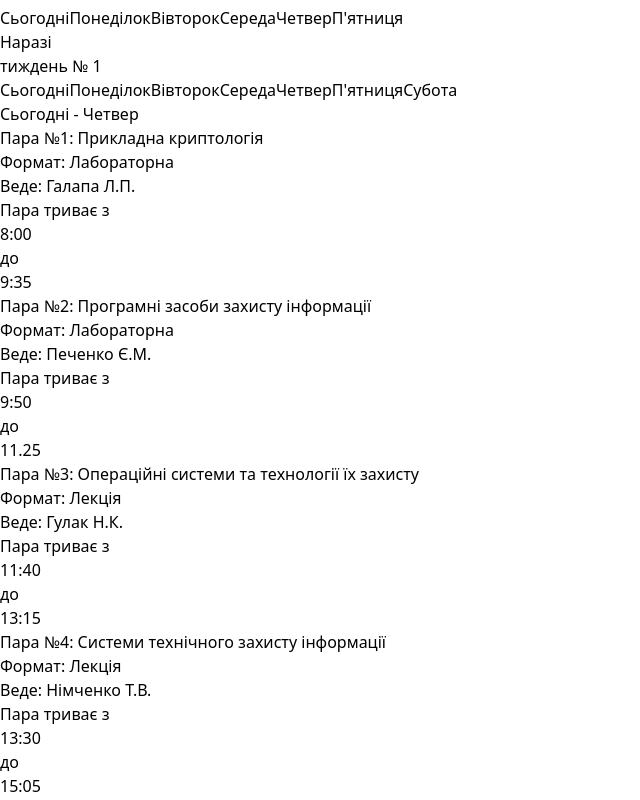
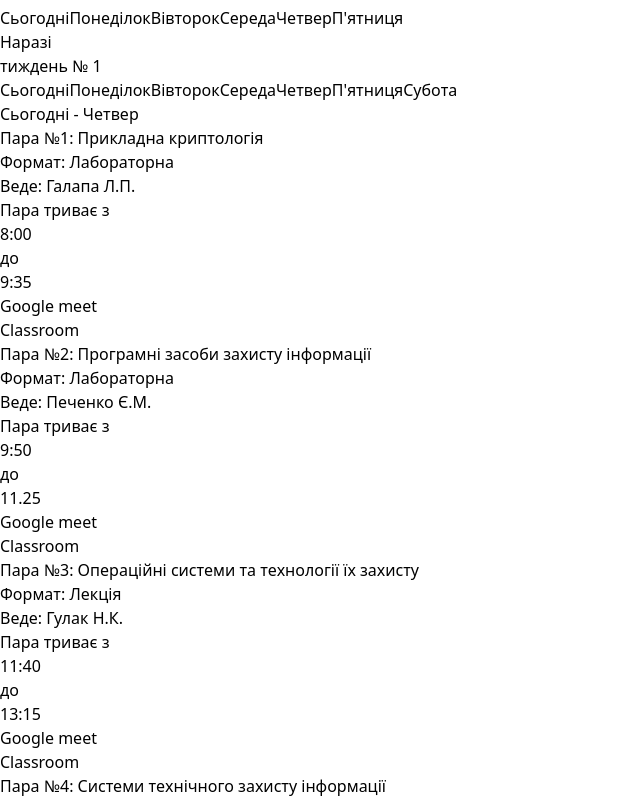
Before and after one commit to Solyaridz3/nau-daily, a React (Vite) app: page / in a window 1280 px wide. Shown: the part 800-1600 px from the top of the page, without its empty margins (0-640 px from the left). Built offline with nearby package versions, Linux system fonts and the light colour scheme.

Commit message:
google classrooms info update

```diff
--- a/src/App.tsx
+++ b/src/App.tsx
@@ -16,8 +16,6 @@ export interface IPair {
 export interface IWeek {
     [key: string]: IPair[];
 }
-
-
 
 const getWeek = (date: Date): number => {
     const startDate = new Date("February 16 2024 23:59:59");
--- a/src/components/Pair.tsx
+++ b/src/components/Pair.tsx
@@ -1,27 +1,67 @@
-import pairTime from '../data/pairTime.json';
-import {IPair} from "../App.tsx";
+import pairTime from "../data/pairTime.json";
+import { IPair } from "../App.tsx";
+import classRoomsData from "../data/classRooms.json";
+
+type ClassRooms = {
+    [key: string]: {
+        [key: string]: {
+            classroom: string;
+            googleMeet: string;
+        };
+    };
+};
+
+const classRooms: ClassRooms = classRoomsData;
 
 const Pair = (props: { pair: IPair }) => {
-    const currentPairTime = pairTime
-        .filter((timeData) => {
+    const currentPairTime = pairTime.filter((timeData) => {
         return timeData.pairNumber === props.pair.pairNumber;
     })[0];
-    return <div className="pair">
+    const pairClassRoomData =
+        classRooms[props.pair.pairFormat][props.pair.name];
+    let classroom = "";
+    let googleMeet = "";
+    if (pairClassRoomData !== undefined) {
+        classroom = pairClassRoomData.classroom;
+        googleMeet = pairClassRoomData.googleMeet;
+    }
+    return (
+        <div className="pair">
             <ul className="text-xl border-2 border-blue-500 rounded-md p-6">
-            <li>Пара №{props.pair.pairNumber}: {props.pair.name}</li>
+                <li>
+                    Пара №{props.pair.pairNumber}: {props.pair.name}
+                </li>
                 <li>Формат: {props.pair.pairFormat}</li>
                 <li>Веде: {props.pair.professor}</li>
-            <li>Пара триває з <p className="inline text-2xl">{currentPairTime.start}</p> до <p className="inline text-2xl   ">{currentPairTime.end}</p></li>
+                <li>
+                    Пара триває з{" "}
+                    <p className="inline text-2xl">{currentPairTime.start}</p>{" "}
+                    до{" "}
+                    <p className="inline text-2xl   ">{currentPairTime.end}</p>
+                </li>
                 <div className="text-xl text-white flex justify-between pt-2">
-                {props.pair.googleMeet && <a href={props.pair.googleMeet} target="_blank" className="p-2 rounded-md bg-blue-500 hover:bg-blue-700">
+                    {googleMeet && (
+                        <a
+                            href={googleMeet}
+                            target="_blank"
+                            className="p-2 rounded-md bg-blue-500 hover:bg-blue-700"
+                        >
                             <li>Google meet</li>
-                </a>}
-                {props.pair.classroom && <a href={props.pair.classroom} target="_blank" className="p-2 rounded-md bg-blue-500 hover:bg-blue-700">
+                        </a>
+                    )}
+                    {classroom && (
+                        <a
+                            href={classroom}
+                            target="_blank"
+                            className="p-2 rounded-md bg-blue-500 hover:bg-blue-700"
+                        >
                             <li>Classroom</li>
-                </a>}
+                        </a>
+                    )}
                 </div>
             </ul>
         </div>
-}
+    );
+};
 
 export default Pair;
--- /dev/null
+++ b/src/data/classRooms.json
@@ -0,0 +1,54 @@
+{
+    "Лекція": {
+        "Авіаційна безпека та кібербезпека авіаційних інф": {
+            "classroom": "https://classroom.google.com/c/NzA5NTg4NzIyMzI3",
+            "googleMeet": "https://meet.google.com/typ-xiww-rjd"
+        },
+        "Операційні системи та технології їх захисту": {
+            "classroom": "https://classroom.google.com/c/NzA4MjUwNDIxMDMw",
+            "googleMeet": "https://meet.google.com/eop-oocc-ryo"
+        },
+        "Програмні засоби захисту інформації": {
+            "classroom": "https://classroom.google.com/c/NzA4MDAzOTYxMTE0",
+            "googleMeet": "https://meet.google.com/itu-adgj-nts"
+        },
+        "Системи технічного захисту інформації": {
+            "classroom": "https://classroom.google.com/c/NzA3OTc1MzE2OTIx",
+            "googleMeet": "https://meet.google.com/uis-hkgm-epm"
+        },
+        "Основи інтернет-технологій": {
+            "classroom": "https://classroom.google.com/c/Njg1MjY1NDU2Mzk0",
+            "googleMeet": "https://meet.google.com/zrq-yuwu-jop"
+        },
+        "Захищені мережеві протоколи": {
+            "classroom": "https://classroom.google.com/c/NzA4MjM1NDk5Mzc2",
+            "googleMeet": "https://meet.google.com/sqo-wxpa-cot"
+        }
+    },
+    "Лабораторна": {
+        "Основи інтернет-технологій": {
+            "classroom": "https://classroom.google.com/c/Njg1MjY1NDU2Mzk0",
+            "googleMeet": "https://meet.google.com/zrq-yuwu-jop"
+        },
+        "Програмні засоби захисту інформації": {
+            "classroom": "https://classroom.google.com/c/NzA4MDAzOTYxMTE0",
+            "googleMeet": "https://meet.google.com/itu-adgj-nts"
+        },
+        "Прикладна криптологія": {
+            "classroom": "https://classroom.google.com/c/NzA5NTMyMzgzMjQ3",
+            "googleMeet": "https://meet.google.com/use-ffpn-sho"
+        },
+        "Авіаційна безпека та кібербезпека авіаційних інф": {
+            "classroom": "https://classroom.google.com/c/NzA3OTk5OTk0OTQx",
+            "googleMeet": "https://meet.google.com/uud-gtkw-kzv"
+        },
+        "Захищені мережеві протоколи": {
+            "classroom": "https://classroom.google.com/c/NzA4MjM1NDk5Mzc2",
+            "googleMeet": "https://meet.google.com/sqo-wxpa-cot"
+        },
+        "Системи технічного захисту інформації": {
+            "classroom": "https://classroom.google.com/c/NzA3OTc1MzE2OTIx",
+            "googleMeet": "https://meet.google.com/uis-hkgm-epm"
+        }
+    }
+}
```
Lines whose indentation alone changed are shown as unchanged.
